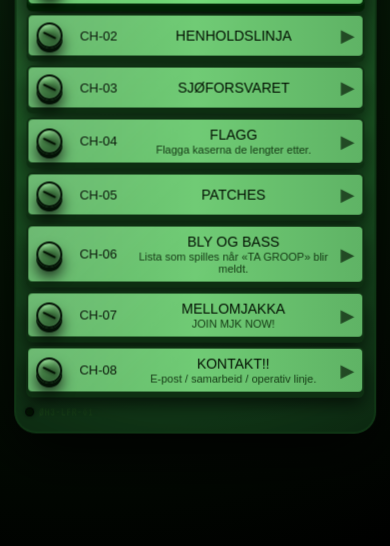
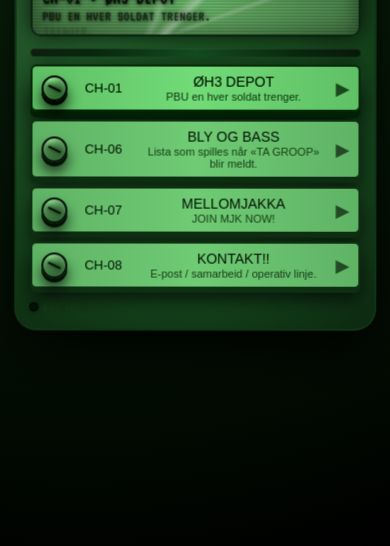
Before and after one commit to vebjornlia/oh3kriger, a plain HTML site: page index.html in a window 390 px wide. Shown: the part 298-844 px from the top of the page. Drawn offline with Linux system fonts and the light colour scheme.

Commit message:
Add files via upload

```diff
--- a/index.html
+++ b/index.html
@@ -27,7 +27,7 @@
       --border: #0f3514;
       --shadow: 0 24px 60px rgba(0, 0, 0, 0.9);
       --radius-xl: 22px;
-      --text-main: #021102; /* almost black */
+      --text-main: #021102;
       --text-muted: #163d16;
     }
 
@@ -52,7 +52,6 @@
       overflow: hidden;
     }
 
-    /* Global CRT noise + slight wobble */
     body::before {
       content: "";
       position: fixed;
@@ -93,7 +92,6 @@
       animation: chassis-shake 6s infinite steps(3, end);
     }
 
-    /* Subtle chassis jitter */
     @keyframes chassis-shake {
       0%, 100% { transform: translate(0,0) rotate(0deg); }
       20% { transform: translate(-0.4px, 0.3px) rotate(-0.1deg); }
@@ -103,7 +101,6 @@
     }
 
     .radio-shell::before {
-      /* glass reflection + scuffs */
       content: "";
       position: absolute;
       inset: 0;
@@ -129,7 +126,6 @@
     }
 
     .radio-shell::after {
-      /* vignette / burn-in */
       content: "";
       position: absolute;
       inset: -4px;
@@ -238,7 +234,6 @@
       70% { filter: brightness(1.05); }
     }
 
-    /* Display bloc */
     .display {
       margin-bottom: 12px;
       padding: 10px 10px 11px;
@@ -264,7 +259,6 @@
     }
 
     .display::before {
-      /* scan lines */
       content: "";
       position: absolute;
       inset: 0;
@@ -281,13 +275,11 @@
     }
 
     .display::after {
-      /* cracked glass overlay */
       content: "";
       position: absolute;
       inset: -4px;
       pointer-events: none;
       background:
-        /* main diagonal crack */
         linear-gradient(
           135deg,
           transparent 0%,
@@ -298,7 +290,6 @@
           transparent 54%,
           transparent 100%
         ),
-        /* side branch 1 */
         linear-gradient(
           160deg,
           transparent 0%,
@@ -308,7 +299,6 @@
           transparent 64%,
           transparent 100%
         ),
-        /* side branch 2 */
         linear-gradient(
           110deg,
           transparent 0%,
@@ -332,7 +322,6 @@
       75% { opacity: 0.5; }
     }
 
-    /* traveling scan bar */
     .display-scan {
       content: "";
       position: absolute;
@@ -383,7 +372,6 @@
     }
 
     .display-primary::after {
-      /* slight ghost shadow offset = broken focus */
       content: attr(data-ghost);
       position: absolute;
       left: 1px;
@@ -436,7 +424,6 @@
         0 10px 18px rgba(0, 0, 0, 0.7);
     }
 
-    /* Channels */
     .channel-grid {
       display: flex;
       flex-direction: column;
@@ -462,22 +449,6 @@
         0 4px 0 #0e2f12,
         0 10px 18px rgba(0, 0, 0, 0.7);
       color: var(--text-main);
-    }
-
-    .channel::before {
-      content: "";
-      position: absolute;
-      inset: 0;
-      border-radius: inherit;
-      background: linear-gradient(
-        135deg,
-        rgba(255, 255, 255, 0.2),
-        rgba(255, 255, 255, 0.02) 40%,
-        rgba(0, 0, 0, 0) 60%
-      );
-      mix-blend-mode: screen;
-      opacity: 0.45;
-      pointer-events: none;
     }
 
     .channel:hover,
@@ -566,12 +537,6 @@
       opacity: 0.65;
     }
 
-    .channel:hover .channel-arrow,
-    .channel:focus-visible .channel-arrow {
-      opacity: 1;
-    }
-
-    /* Bottom */
     .bottom-row {
       display: flex;
       align-items: center;
@@ -599,12 +564,6 @@
         0 0 6px rgba(0, 0, 0, 0.8);
     }
 
-    .bottom-row-right {
-      font-size: 12px;
-      opacity: 0.85;
-    }
-
-    /* Static overlay when switching */
     .static-overlay {
       pointer-events: none;
       position: fixed;
@@ -644,42 +603,13 @@
     }
 
     @media (max-width: 420px) {
-      .radio-shell {
-        padding: 12px 10px 14px;
-      }
-
-      .brand-text-sub {
-        display: none;
-      }
-
-      .display-primary {
-        font-size: 18px;
-      }
-
-      .display-meta {
-        display: none;
-      }
-
-      .channel {
-        padding: 7px 8px;
-      }
-
-      .channel-indicator {
-        min-width: 56px;
-        font-size: 13px;
-      }
-
-      .channel-label {
-        font-size: 14px;
-      }
-
-      .channel-description {
-        font-size: 11px;
-      }
-
-      .bottom-row-right {
-        display: none;
-      }
+      .brand-text-sub { display: none; }
+      .display-primary { font-size: 18px; }
+      .display-meta { display: none; }
+      .channel-indicator { min-width: 56px; font-size: 13px; }
+      .channel-label { font-size: 14px; }
+      .channel-description { font-size: 11px; }
+      .bottom-row-right { display: none; }
     }
   </style>
 </head>
@@ -687,8 +617,9 @@
   <div class="static-overlay"></div>
 
   <div class="radio-shell">
-    <div class="radio-shell-inner" aria-label="ØH3 LFR link radio">
-      <!-- Top row -->
+    <div class="radio-shell-inner">
+
+      <!-- Top -->
       <div class="radio-top">
         <div class="brand-block">
           <div class="brand-mark">ØH3</div>
@@ -709,19 +640,8 @@
         <div class="display-scan"></div>
         <div class="display-row">
           <div class="display-text">
-            <div
-              class="display-primary"
-              id="displayPrimary"
-              data-ghost="VELG KANAL"
-            >
-              VELG KANAL
-            </div>
-            <div
-              class="display-secondary"
-              id="displaySecondary"
-              data-ghost=""
-            >
-            </div>
+            <div class="display-primary" id="displayPrimary" data-ghost="VELG KANAL">VELG KANAL</div>
+            <div class="display-secondary" id="displaySecondary" data-ghost=""></div>
           </div>
           <div class="display-meta">
             <span>LFR-ØH3</span>
@@ -733,7 +653,8 @@
       <div class="ridge"></div>
 
       <!-- Channels -->
-      <div class="channel-grid" aria-label="Link kanaler">
+      <div class="channel-grid">
+
         <!-- CH 01 -->
         <button
           class="channel channel-active"
@@ -751,78 +672,10 @@
           <div class="channel-arrow">▶</div>
         </button>
 
-        <!-- CH 02 -->
-        <button
-          class="channel"
-          data-url="https://www.oh3kriger.no/collections/henold-in-the-front-party-in-the-back"
-          data-channel="CH-02"
-          data-label="HENHOLDSLINJA"
-          data-desc=""
-        >
-          <div class="channel-knob"></div>
-          <div class="channel-indicator">CH-02</div>
-          <div class="channel-body">
-            <div class="channel-label">HENHOLDSLINJA</div>
-            <div class="channel-description"></div>
-          </div>
-          <div class="channel-arrow">▶</div>
-        </button>
-
-        <!-- CH 03 -->
-        <button
-          class="channel"
-          data-url="https://www.oh3kriger.no/collections/henholdsnavylinja"
-          data-channel="CH-03"
-          data-label="SJØFORSVARET"
-          data-desc=""
-        >
-          <div class="channel-knob"></div>
-          <div class="channel-indicator">CH-03</div>
-          <div class="channel-body">
-            <div class="channel-label">SJØFORSVARET</div>
-            <div class="channel-description"></div>
-          </div>
-          <div class="channel-arrow">▶</div>
-        </button>
-
-        <!-- CH 04 -->
-        <button
-          class="channel"
-          data-url="https://www.oh3kriger.no/collections/flagg"
-          data-channel="CH-04"
-          data-label="FLAGG"
-          data-desc="FLAGGA KASERNA DE LENGTER ETTER."
-        >
-          <div class="channel-knob"></div>
-          <div class="channel-indicator">CH-04</div>
-          <div class="channel-body">
-            <div class="channel-label">FLAGG</div>
-            <div class="channel-description">Flagga kaserna de lengter etter.</div>
-          </div>
-          <div class="channel-arrow">▶</div>
-        </button>
-
-        <!-- CH 05 -->
-        <button
-          class="channel"
-          data-url="https://www.oh3kriger.no/products/bundlesuite-byob-bundle"
-          data-channel="CH-05"
-          data-label="PATCHES"
-          data-desc=""
-        >
-          <div class="channel-knob"></div>
-          <div class="channel-indicator">CH-05</div>
-          <div class="channel-body">
-            <div class="channel-label">PATCHES</div>
-            <div class="channel-description"></div>
-          </div>
-          <div class="channel-arrow">▶</div>
-        </button>
-
         <!-- CH 06 -->
         <button
           class="channel"
-          data-url="https://open.spotify.com/playlist/4Qd1CcIq951YPA2SZWKY4b"
+          data-url="#bly-og-bass"
           data-channel="CH-06"
           data-label="BLY OG BASS"
           data-desc="LISTA SOM SPILLES NÅR «TA GROOP» BLIR MELDT."
@@ -839,7 +692,7 @@
         <!-- CH 07 -->
         <button
           class="channel"
-          data-url="https://www.instagram.com/mellomjakka/"
+          data-url="#mellomjakka"
           data-channel="CH-07"
           data-label="MELLOMJAKKA"
           data-desc="JOIN MJK NOW!"
@@ -856,7 +709,7 @@
         <!-- CH 08 -->
         <button
           class="channel"
-          data-url="mailto:depo@oh3kriger.no"
+          data-url="mailto:post@oh3kriger.no"
           data-channel="CH-08"
           data-label="KONTAKT!!"
           data-desc="E-POST / SAMARBEID / OPERATIV LINJE."
@@ -869,6 +722,7 @@
           </div>
           <div class="channel-arrow">▶</div>
         </button>
+
       </div>
 
       <!-- Bottom -->
@@ -877,10 +731,9 @@
           <div class="tiny-led"></div>
           <span>ØH3-LFR-01</span>
         </div>
-        <div class="bottom-row-right">
-          <!-- bevisst tom / enkel -->
-        </div>
+        <div class="bottom-row-right"></div>
       </div>
+
     </div>
   </div>
 
@@ -953,10 +806,10 @@
         });
       });
 
-      // init
       setDisplayText(defaultPrimary, defaultSecondary);
       updateDisplayFromChannel(activeChannel);
     })();
   </script>
+
 </body>
 </html>
```
